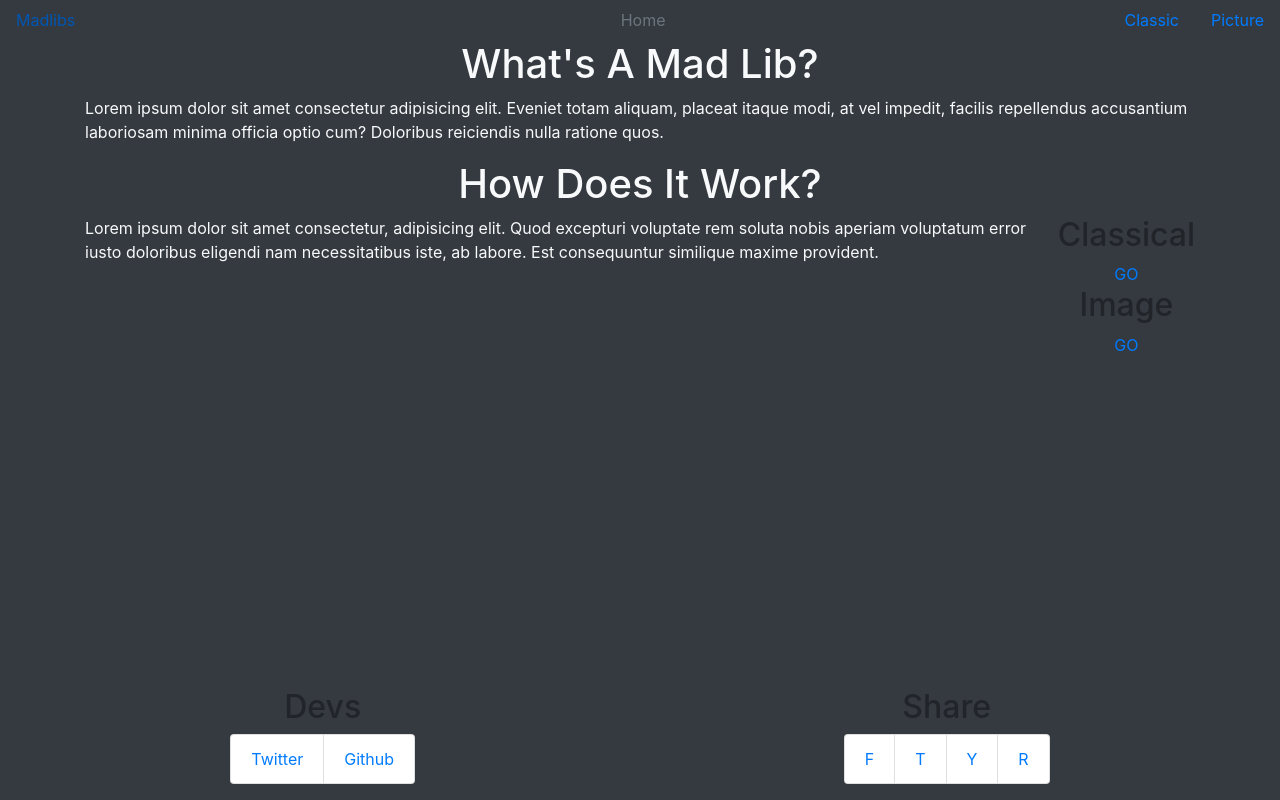
After one commit to shaunnnorton/Madlibs-Sprints, a Flask app: template templates/home.html in a window 1280 px wide. The commit adds this page. Run offline with Flask 2, Linux system fonts and the light colour scheme; the template is opened without the code that fills it, so the values that code supplies are empty; some libraries are stand-ins or nearby versions.

Commit message:
Added a home.html for landing page and modified base .html for better alignment

```diff
--- a/app.py
+++ b/app.py
@@ -5,7 +5,7 @@ app = Flask(__name__)
 
 @app.route('/')
 def homepage():
-    r
+    return render_template("home.html")
 
 
 
--- a/templates/base.html
+++ b/templates/base.html
@@ -6,9 +6,10 @@
     <title>{% block title %}{% endblock %}</title>
     <link rel="stylesheet" href="https://stackpath.bootstrapcdn.com/bootstrap/4.3.1/css/bootstrap.min.css" integrity="sha384-ggOyR0iXCbMQv3Xipma34MD+dH/1fQ784/j6cY/iJTQUOhcWr7x9JvoRxT2MZw1T" crossorigin="anonymous">
 </head>
-<body class="bg-dark">
-    <nav class="nav">
-        <a class="nav-link mr-auto" href="/">Madlibs</a>
+<body class="bg-dark d-flex flex-column justify-content-center vh-100">
+    <nav class="nav d-flex justify-content-center">
+        <a class="nav-link " href="/">Madlibs</a>
+        <a href="#" class="disabled nav-link mr-auto invisible">Classic</a>
         <a class="nav-link disabled" href="#"  tabindex="-1" aria-disabled="true">{% block headtitle %}{% endblock %}</a>
         <a class="nav-link ml-auto" href="#">Classic</a>
         <a class="nav-link" href="#">Picture</a>
@@ -16,7 +17,7 @@
     <main>
         {% block main %} {% endblock %}
     </main>
-    <footer class="d-flex ">
+    <footer class="d-flex mt-auto p-3">
         <div id="dev-links" class=" mx-auto d-flex flex-column align-items-center">
             <h2>Devs</h2>
             <ul class="list-group list-group-horizontal">
--- /dev/null
+++ b/templates/home.html
@@ -0,0 +1,23 @@
+{% extends "base.html" %}
+{% block title %}Madlibs{% endblock %}
+{% block headtitle %}Home{% endblock %}
+{% block main %}
+<div class="container align-items-center d-flex flex-column">
+    <h1 class="text-light">What's A Mad Lib?</h1>
+    <p class="text-light">Lorem ipsum dolor sit amet consectetur adipisicing elit. Eveniet totam aliquam, placeat itaque modi, at vel impedit, facilis repellendus accusantium laboriosam minima officia optio cum? Doloribus reiciendis nulla ratione quos.</p>
+</div>
+<div class="container d-flex align-items-center flex-column">
+    <h1 class="text-light">How Does It Work?</h1>
+    <div class="d-flex">
+        <p class="text-light">Lorem ipsum dolor sit amet consectetur, adipisicing elit. Quod excepturi voluptate rem soluta nobis aperiam voluptatum error iusto doloribus eligendi nam necessitatibus iste, ab labore. Est consequuntur similique maxime provident.</p>
+        <div class="d-flex flex-column align align-items-center">
+            <h2>Classical</h2>
+            <a href="/Classic">GO</a>
+            <h2>Image</h2>
+            <a href="/Image">GO</a>
+        </div>
+    </div>
+</div>
+
+
+{% endblock %}
```
